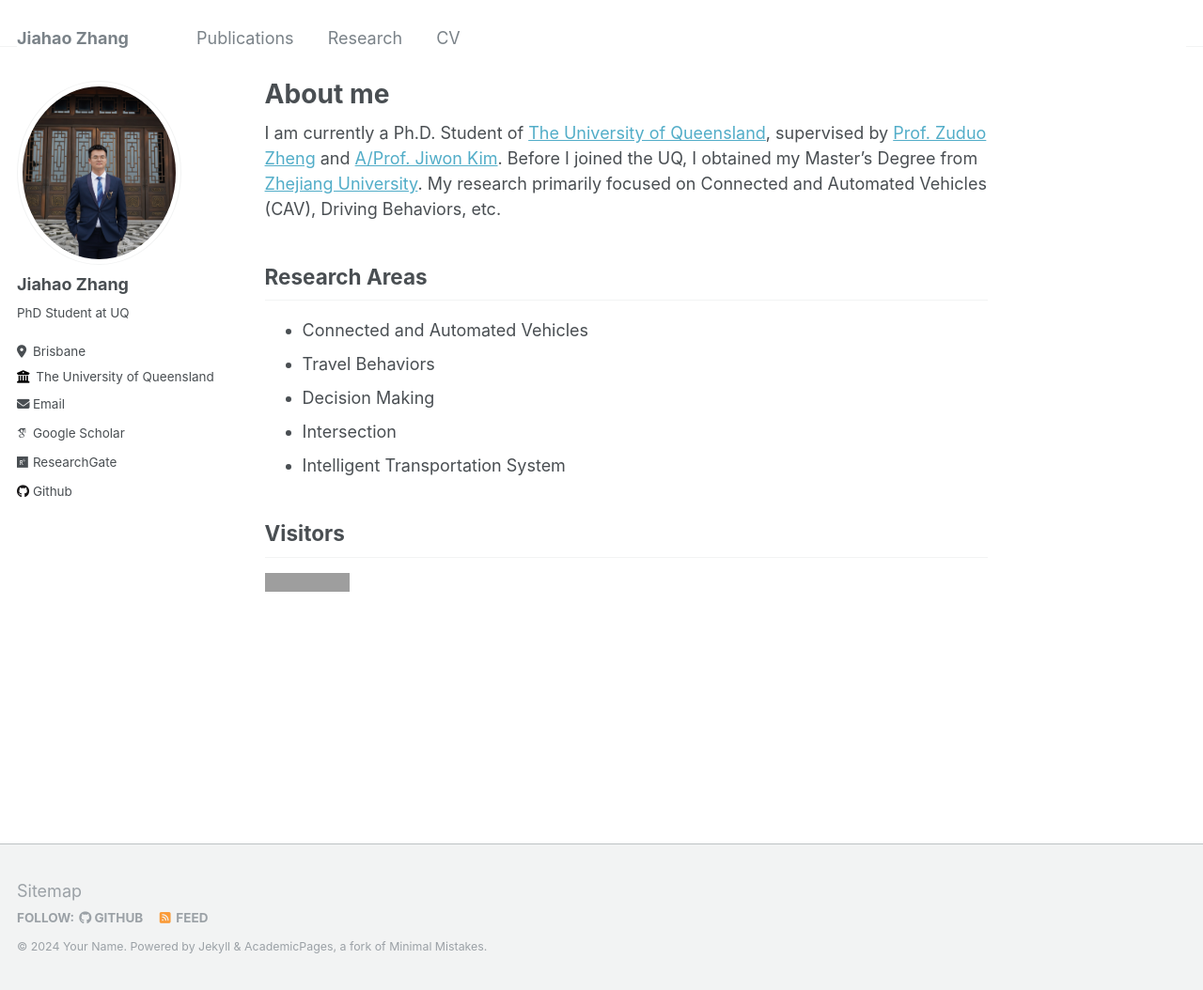
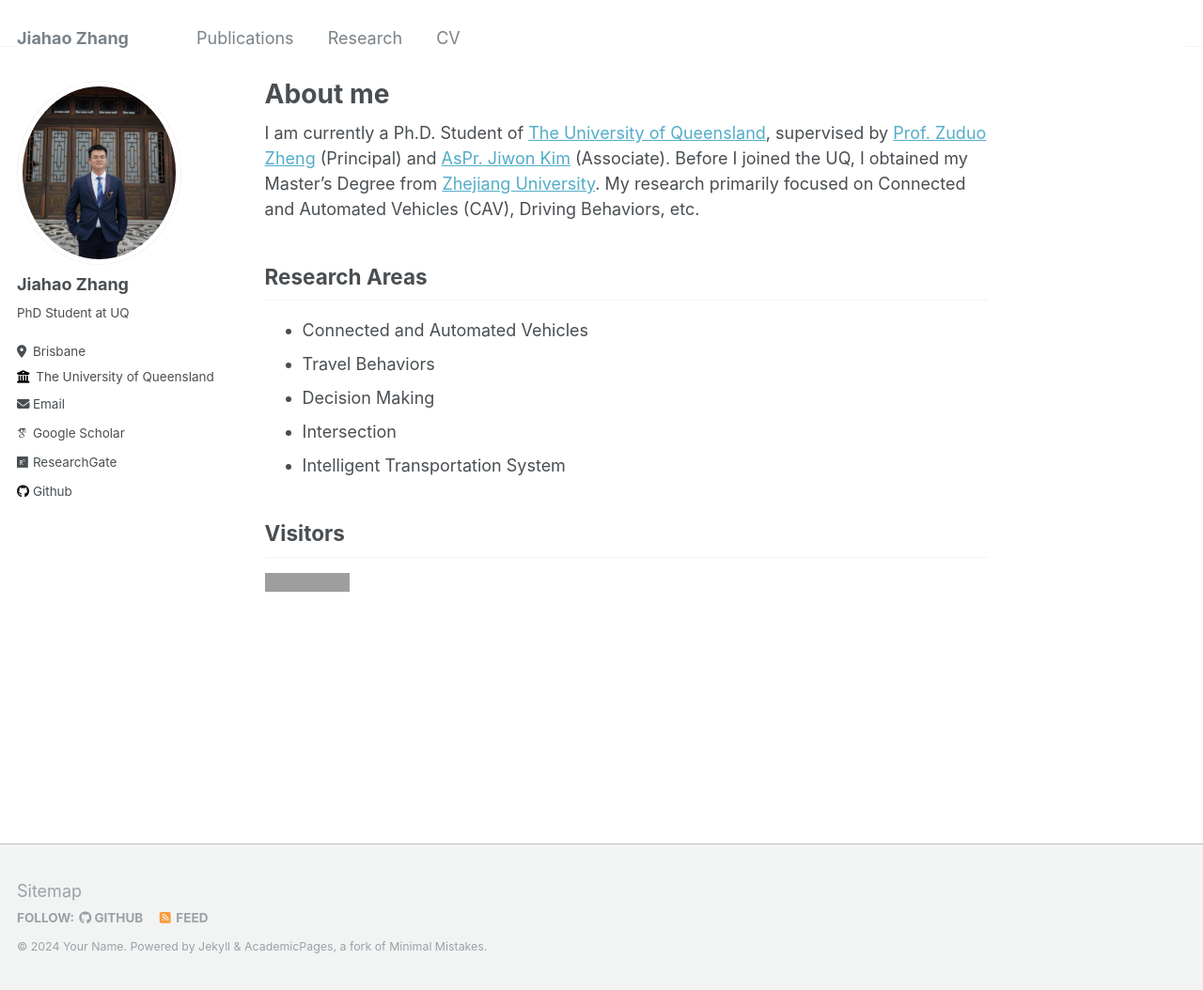
Before and after one commit to zhangjiahao2024/zhangjiahao2024.github.io, a Jekyll site: the page built from _pages/about.md, in a window 1280 px wide and 1054 px high. Shown: the whole window at 94% size. Built offline with Jekyll 4.4.1, drawn with Linux system fonts in a browser that asks for light colours; some web fonts are replaced; grey boxes are pictures that could not be loaded.

Commit message:
Update about.md

```diff
--- a/_pages/about.md
+++ b/_pages/about.md
@@ -8,7 +8,7 @@ redirect_from:
 ---
 
 
-I am currently a Ph.D. Student of [The University of Queensland](https://www.uq.edu.au/), supervised by [Prof. Zuduo Zheng](https://researchers.uq.edu.au/researcher/20105) and [A/Prof. Jiwon Kim](https://www.jiwonkim.co/about/). Before I joined the UQ, I obtained my Master's Degree from [Zhejiang University](https://www.zju.edu.cn/english/). My research primarily focused on Connected and Automated Vehicles (CAV), Driving Behaviors, etc.
+I am currently a Ph.D. Student of [The University of Queensland](https://www.uq.edu.au/), supervised by [Prof. Zuduo Zheng](http://www.connectedandautonomoustransport.com/dr-zhengs-research.html) (Principal) and [AsPr. Jiwon Kim](https://www.jiwonkim.co/about/) (Associate). Before I joined the UQ, I obtained my Master's Degree from [Zhejiang University](https://www.zju.edu.cn/english/). My research primarily focused on Connected and Automated Vehicles (CAV), Driving Behaviors, etc.
 
 Research Areas
 ------
```
